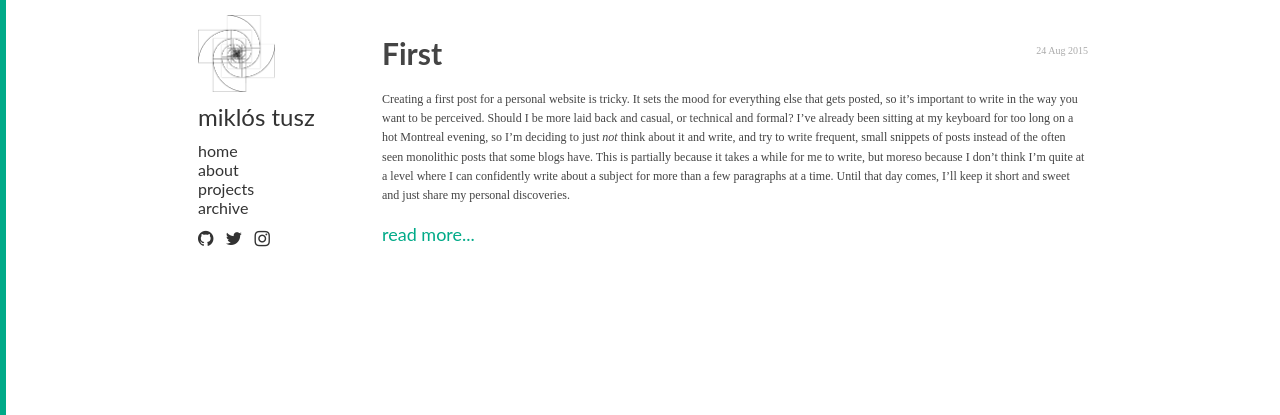
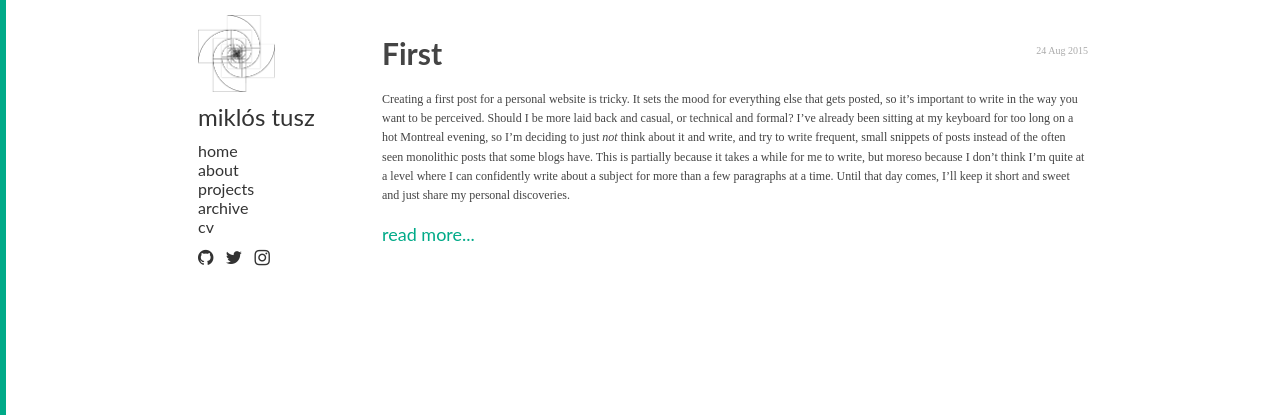
Before and after one commit to mdtusz/blog, a Jekyll site: the page built from index.html, in a window 1280 px wide. Shown: the top 415 px of the page. Built offline with Jekyll 4.4.1, drawn with Linux system fonts in a browser that asks for light colours; nearby versions of some CDN libraries; some web fonts are replaced; the list of posts is cut into pages by our own code.

Commit message:
Updated CV

```diff
--- a/_includes/sidebar.html
+++ b/_includes/sidebar.html
@@ -7,7 +7,7 @@
     <li><a href="{{ site.baseurl }}/projects">projects</a></li>
     <!-- <li><a href="{{ site.baseurl }}/photos">photos</a></li> -->
     <li><a href="{{ site.baseurl }}/archive">archive</a></li>
-    <!-- <li><a href="{{ site.baseurl }}/public/cv.pdf">cv</a></li> -->
+    <li><a href="{{ site.baseurl }}/public/cv.pdf">cv</a></li>
   </ul>
   <ul class="networks">
     <li><a href="{{ site.author.github }}" class="fa fa-github"></a></li>
```
Also changed, not shown: 1 other file.
